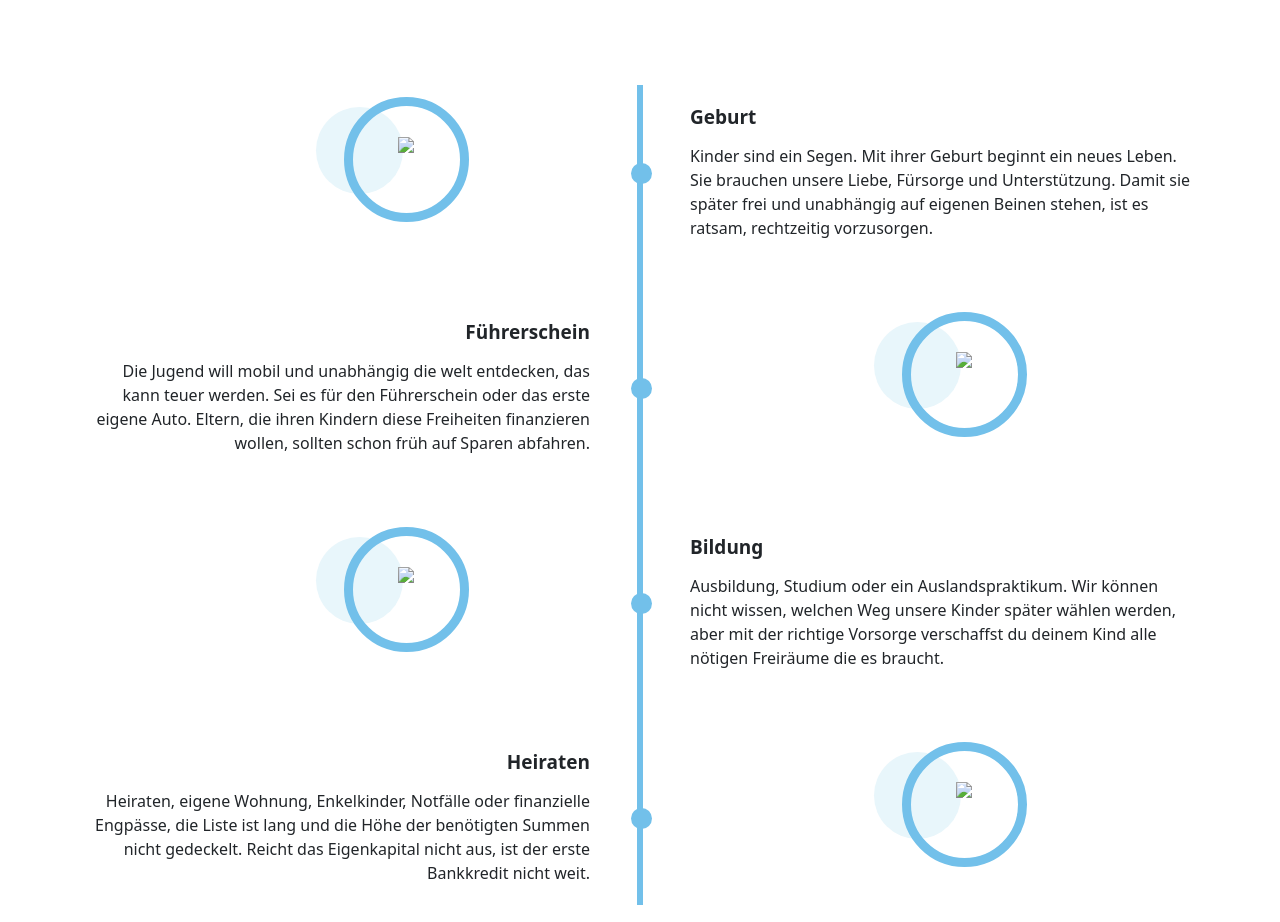
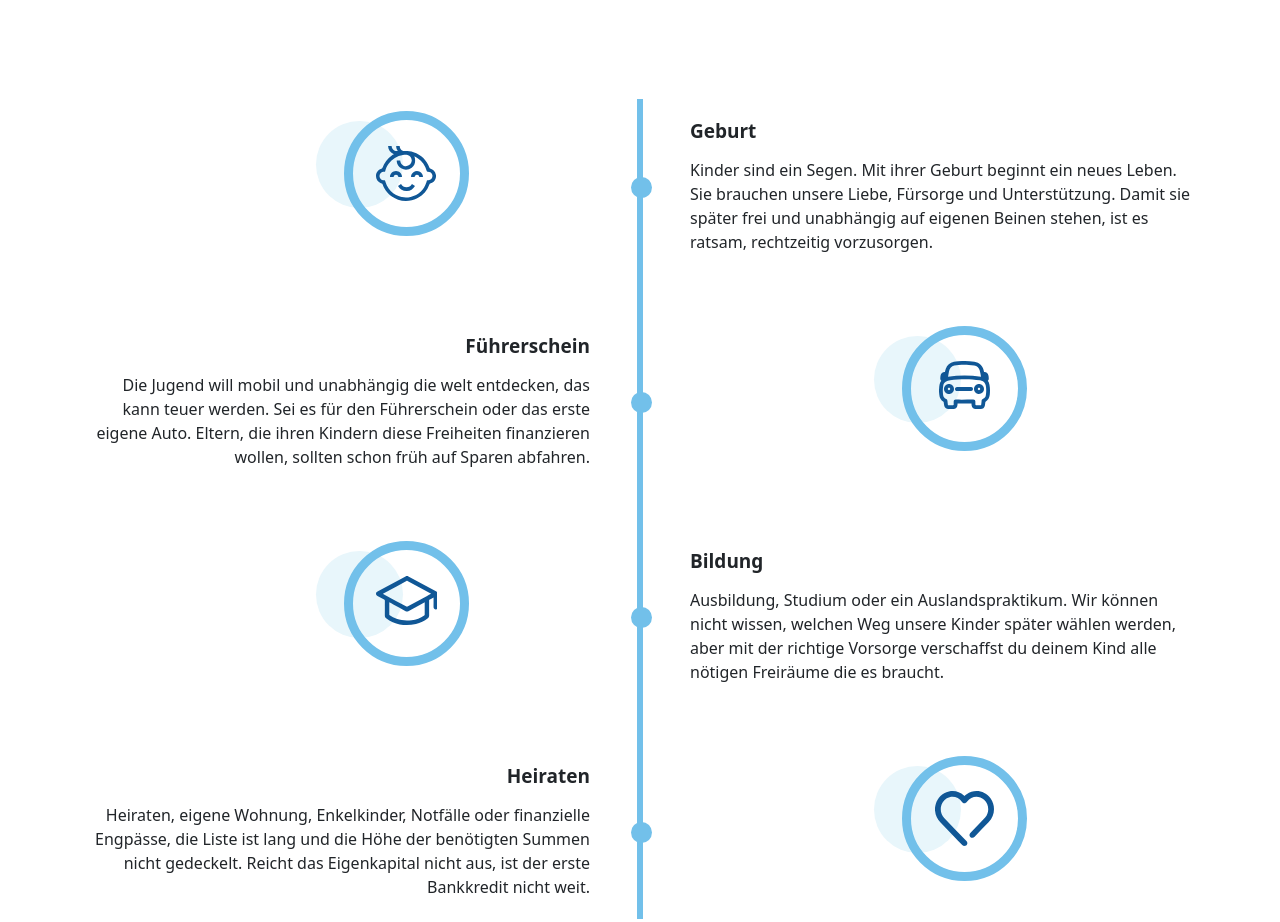
Before and after one commit to KouthairKebaili/Priv8Inaia, a website: page index.html in a window 1280 px wide. Shown: the part 820-1742 px from the top of the page. Drawn offline with nearby package versions, Linux system fonts and the light colour scheme; files that its build step writes are made by us from their sources; the site is published under a folder, as on GitHub Pages, so addresses that start at the root find nothing.

Commit message:
fix/image-path

```diff
--- a/index.html
+++ b/index.html
@@ -26,7 +26,7 @@
   <header>
     <nav id="navbar_top" class="navbar nav bg-light navbar-top py-4">
       <div class="container">
-        <a class="navbar-brand" href="#"><img alt="logo.png" src="/assets/images/logo.png" /></a>
+        <a class="navbar-brand" href="#"><img alt="logo.png" src="assets/images/logo.png" /></a>
         <form class="d-flex" role="search">
           <button class="btn btn-outline-success font-family-secondary font-size-16 font-bold" type="submit">
             Start Now
@@ -109,7 +109,7 @@
                               <div class="date-content">
                                   <div class="date-outer">
                                       <span class="date">
-                                             <img src="/assets/images/kid.svg">
+                                             <img src="assets/images/kid.svg">
                                       </span>
                                   </div>
                               </div>
@@ -127,7 +127,7 @@
                               <div class="date-content">
                                   <div class="date-outer">
                                       <span class="date">
-                                        <img src="/assets/images/car.svg">
+                                        <img src="assets/images/car.svg">
 
                                       </span>
                                   </div>
@@ -146,7 +146,7 @@
                               <div class="date-content">
                                   <div class="date-outer">
                                       <span class="date">
-                                        <img src="/assets/images/school.svg">
+                                        <img src="assets/images/school.svg">
 
                                   </div>
                               </div>
@@ -164,7 +164,7 @@
                               <div class="date-content">
                                   <div class="date-outer">
                                       <span class="date">
-                                        <img src="/assets/images/heart.svg">
+                                        <img src="assets/images/heart.svg">
 
                                       </span>
                                   </div>
```
